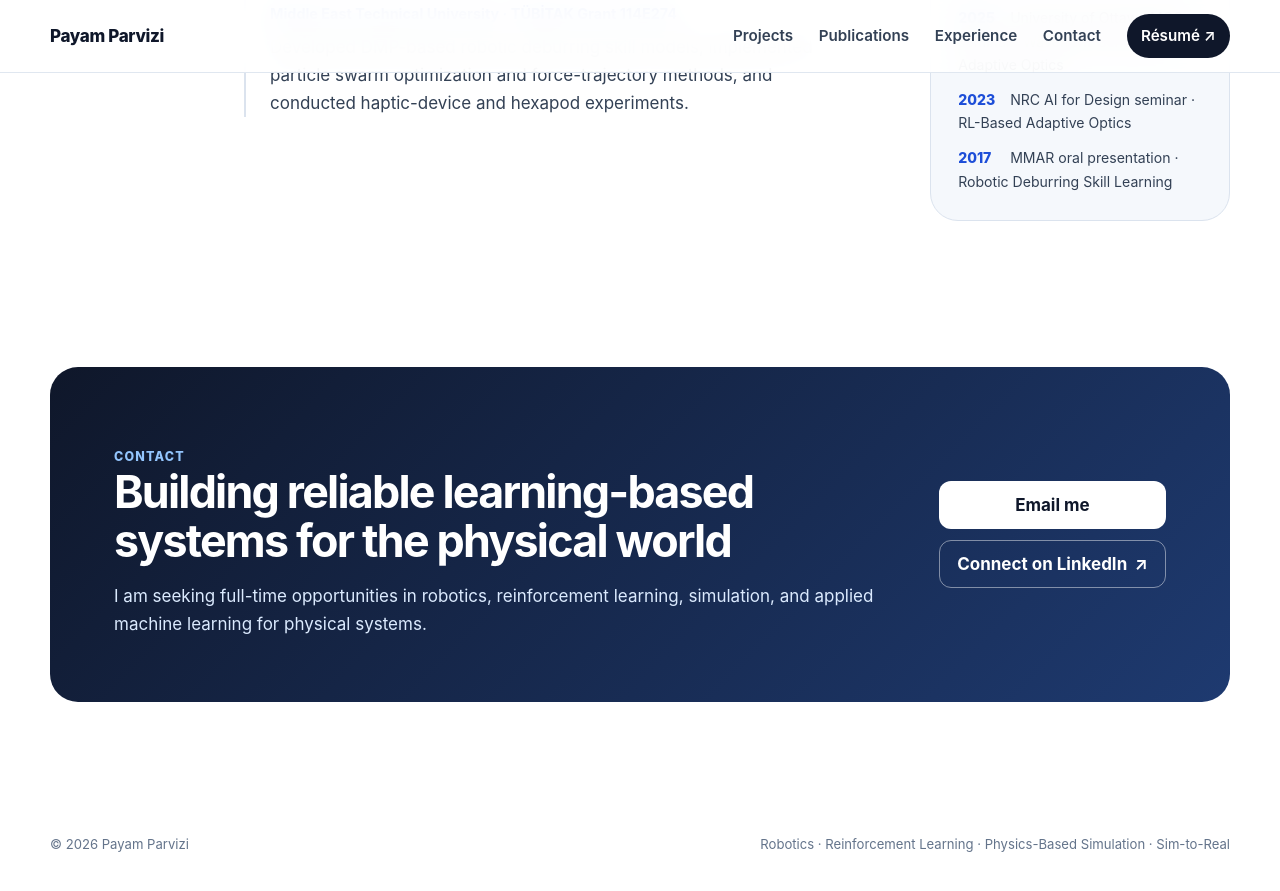
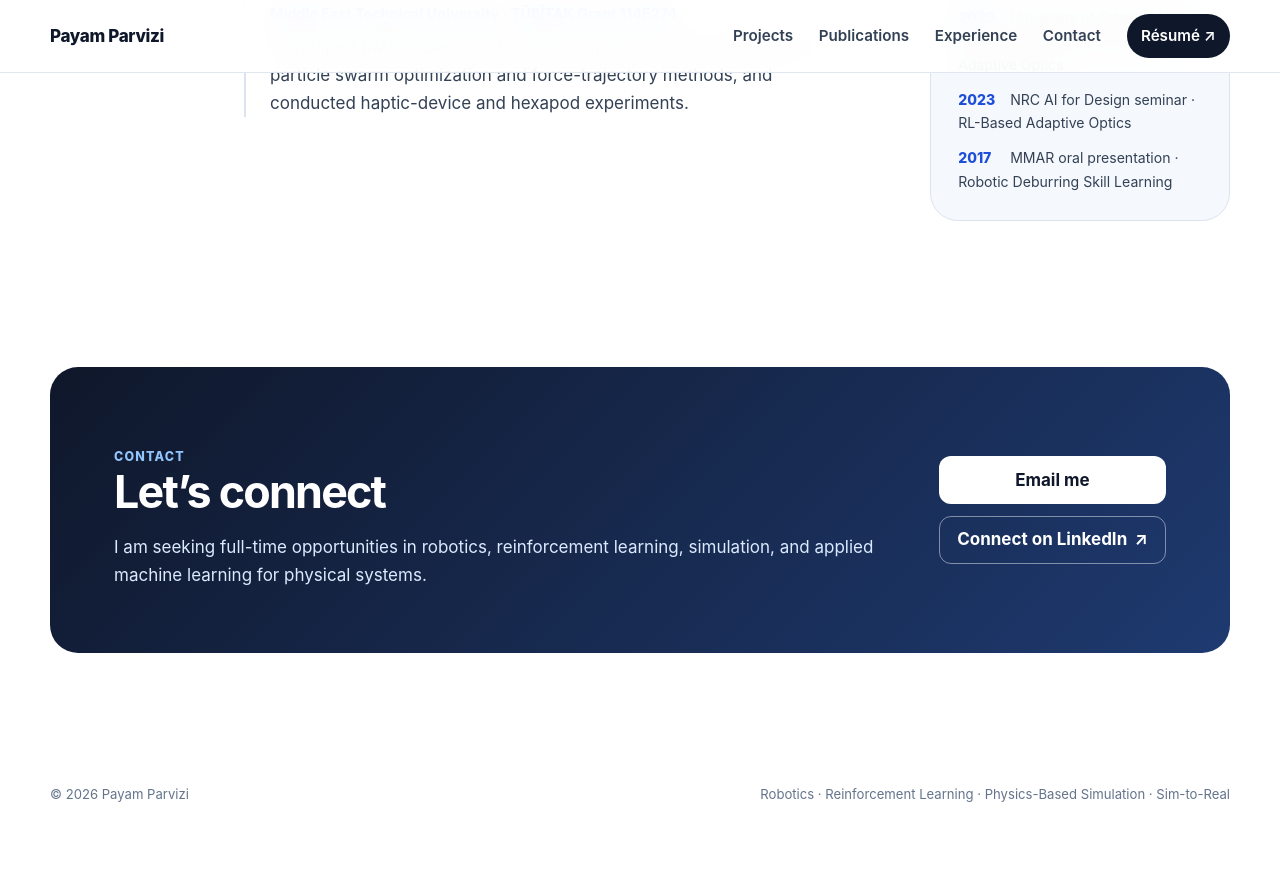
Before and after one commit to payamparvizi/payamparvizi.github.io, a Jekyll site: the page built from index.html, in a window 1280 px wide and 900 px high, scrolled down 8060 px. Shown: the top 891 px of the window. Built offline with Jekyll 4.4.1, drawn with Linux system fonts in a browser that asks for light colours; after the commit the page ends 8911 px from its top, so only the background shows below that.

Commit message:
Update index.html

```diff
--- a/index.html
+++ b/index.html
@@ -594,7 +594,7 @@ image: "/assets/img/payam-parvizi-headshot.webp"
   <div class="container contact-card">
     <div>
       <p class="section-kicker">Contact</p>
-      <h2 id="contact-title">Building reliable learning-based systems for the physical world</h2>
+      <h2 id="contact-title">Let’s connect</h2>
       <p>I am seeking full-time opportunities in robotics, reinforcement learning, simulation, and applied machine learning for physical systems.</p>
     </div>
     <div class="contact-actions">
```
